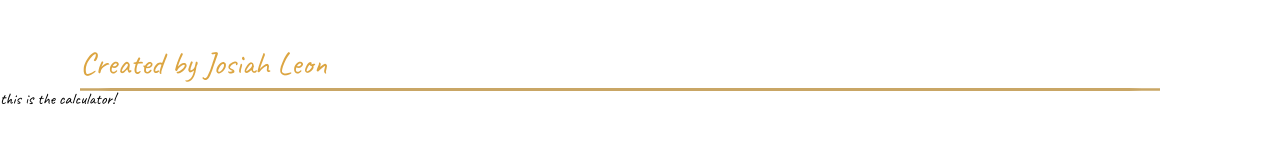
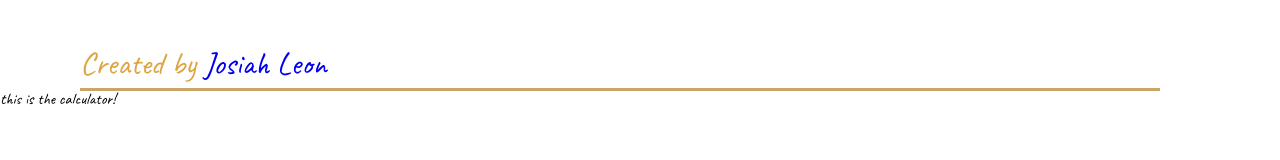
Before and after one commit to ROTBOW/mini-us, a React (Create React App) app: page / in a window 1280 px wide. Shown: the top 160 px of the page. Built offline with nearby package versions, Linux system fonts and the light colour scheme.

Commit message:
Added hyperlink to me, and styling for hyperlink on PC

```diff
--- a/src/blocks/header/header.jsx
+++ b/src/blocks/header/header.jsx
@@ -6,7 +6,9 @@ const Header = () => {
 
     return (
         <div className="header-main">
-            Created by Josiah Leon
+            <div>
+                Created by <a href="https://github.com/ROTBOW">Josiah Leon</a>
+            </div>
             <div className="header-line"/>
         </div>
     )
--- a/src/blocks/header/header.scss
+++ b/src/blocks/header/header.scss
@@ -4,16 +4,45 @@
     display: flex;
     flex-direction: column;
     margin-top: 3rem;
-    margin-left: 5rem;
     color: $main-color;
     font-size: 2rem;
 
+    -webkit-user-select: none; /* Safari */
+    -ms-user-select: none; /* IE 10 and IE 11 */
+    user-select: none; /* Standard syntax */
 
     .header-line {
         margin-top: 0.5rem;
         background-color: $second-color;
         width: 90%;
         height: 0.2rem;
-        border-radius: 10%;
     }
 }
+
+@media only screen and (min-width: 700px) {
+    // computer screens
+    .header-main {
+        margin-left: 5rem;
+
+        a {
+            color: $main-color;
+            text-decoration: none;
+            transition: color .3s ease-in-out, box-shadow .3s ease-in-out;
+            box-shadow: inset 0 0 0 0 #54b3d6;
+            margin: 0 -.25rem;
+            padding: 0 .25rem;
+
+            &:hover {
+                color: white;
+                box-shadow: inset 150px 0 0 0 #54b3d6;
+            }
+        }
+    }
+};
+
+@media only screen and (max-width: 701px) {
+    // phone screens
+    .header-main {
+        margin-left: 1.5rem;
+    }
+};
```
